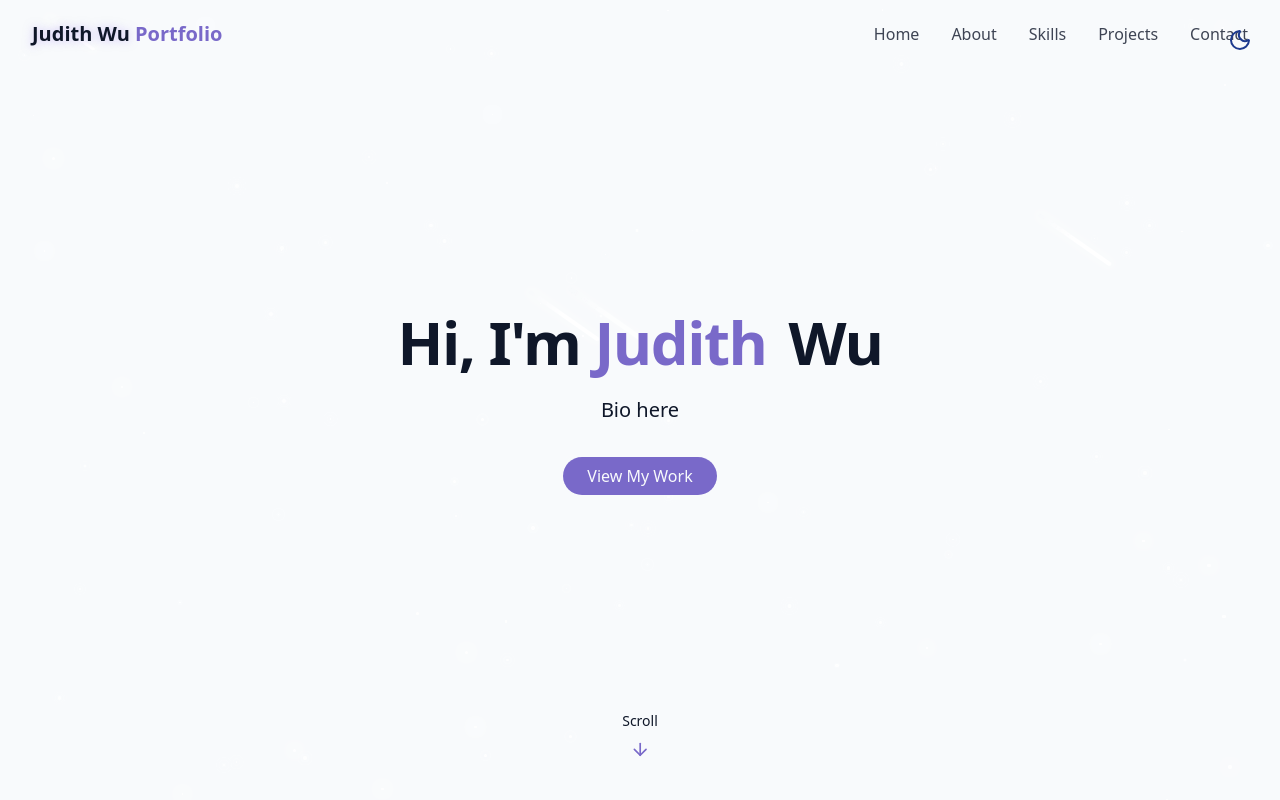
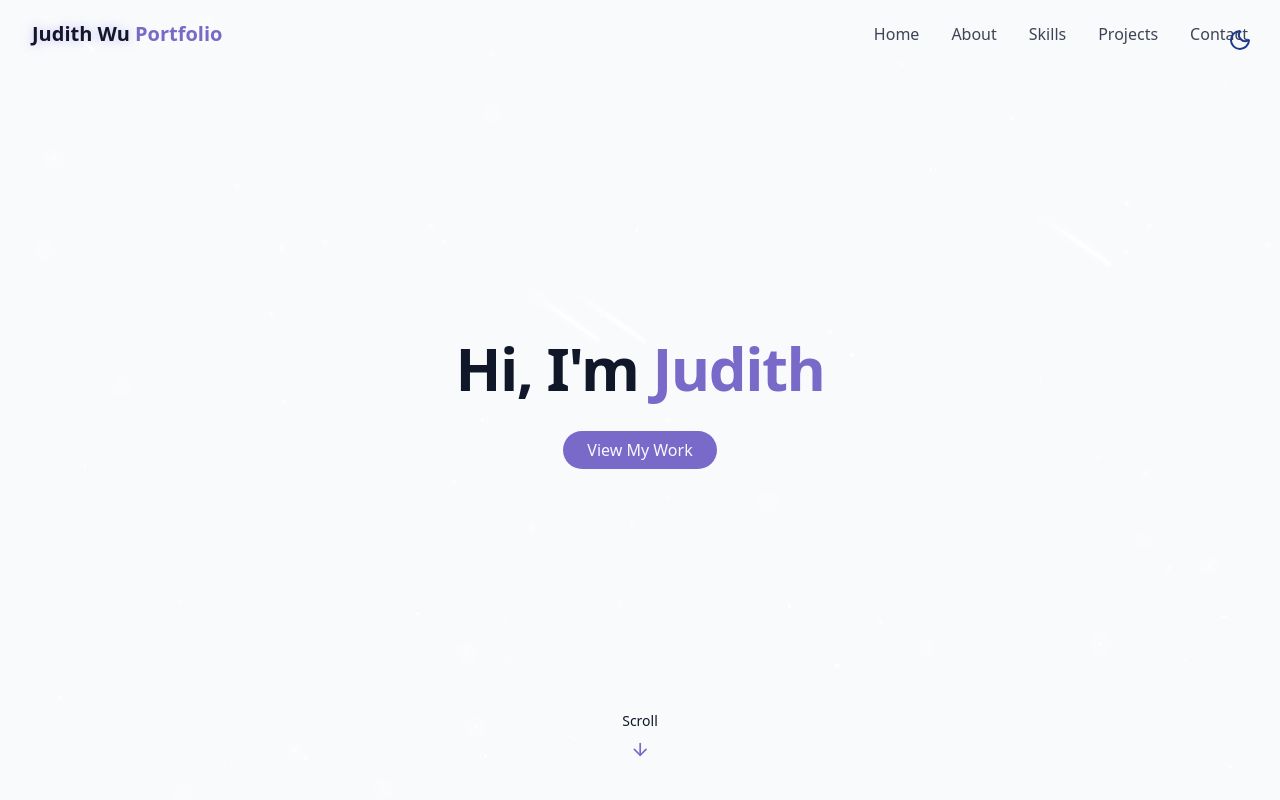
Before and after one commit to judithwu/personal_website, a React (Vite) app: page / in a window 1280 px wide. Shown: the top 800 px of the page. Built offline with nearby package versions, Linux system fonts and the light colour scheme.

Commit message:
deploying to gh pages

```diff
--- a/package.json
+++ b/package.json
@@ -1,5 +1,6 @@
 {
   "name": "portfolio",
+  "homepage": "https://judithwu.github.io/personal-website/",
   "private": true,
   "version": "0.0.0",
   "type": "module",
@@ -7,13 +8,16 @@
     "dev": "vite",
     "build": "vite build",
     "lint": "eslint .",
-    "preview": "vite preview"
+    "preview": "vite preview",
+    "predeploy": "npm run build",
+    "deploy": "gh-pages -d dist"
   },
   "dependencies": {
     "@radix-ui/react-toast": "^1.2.15",
     "@tailwindcss/vite": "^4.1.17",
     "class-variance-authority": "^0.7.1",
     "clsx": "^2.1.1",
+    "gh-pages": "^6.3.0",
     "lucide-react": "^0.554.0",
     "react": "^19.2.0",
     "react-dom": "^19.2.0",
--- a/src/components/HeroSection.jsx
+++ b/src/components/HeroSection.jsx
@@ -11,11 +11,11 @@ export const HeroSection = () => {
             <h1 className="text-4xl md:text-6xl font-bold tracking-tight">
               <span className="opacity-0 animate-fade-in"> Hi, I'm</span>
               <span className="text-primary opacity-0 animate-fade-in-delay-1"> Judith</span>
-              <span className="text-gradient ml-2 opacity-0 animate-fade-in-delay-2"> Wu</span>
+
             </h1>
-            <p className="text-lg md:text-xl text-muted-foreground max-2-2xl mx-auto opacity-0 animate-fade-in-delay-3">
+            {/*<p className="text-lg md:text-xl text-muted-foreground max-2-2xl mx-auto opacity-0 animate-fade-in-delay-3">
               Bio here
-            </p>
+            </p>*/}
 
             <div className="pt-4 opacity-0 animate-fade-in-delay-4">
               <a href="#projects" className="space-button">
--- a/vite.config.js
+++ b/vite.config.js
@@ -6,6 +6,7 @@ import path from "path"
 // https://vite.dev/config/
 export default defineConfig({
   plugins: [react(), tailwindcss()],
+  base: "/personal-website",
   resolve: {
     alias: {
       "@": path.resolve(__dirname, "./src"),
```
Also changed, not shown: 1 other file (tests, documents, lock files or other folders).
